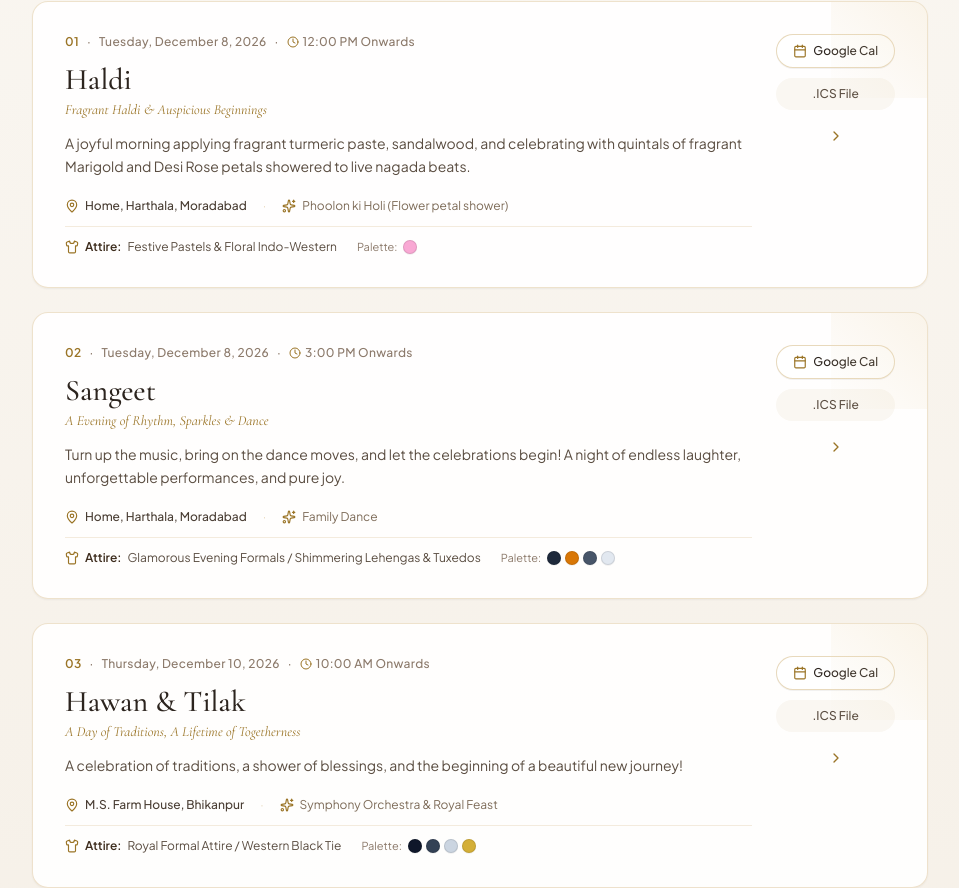
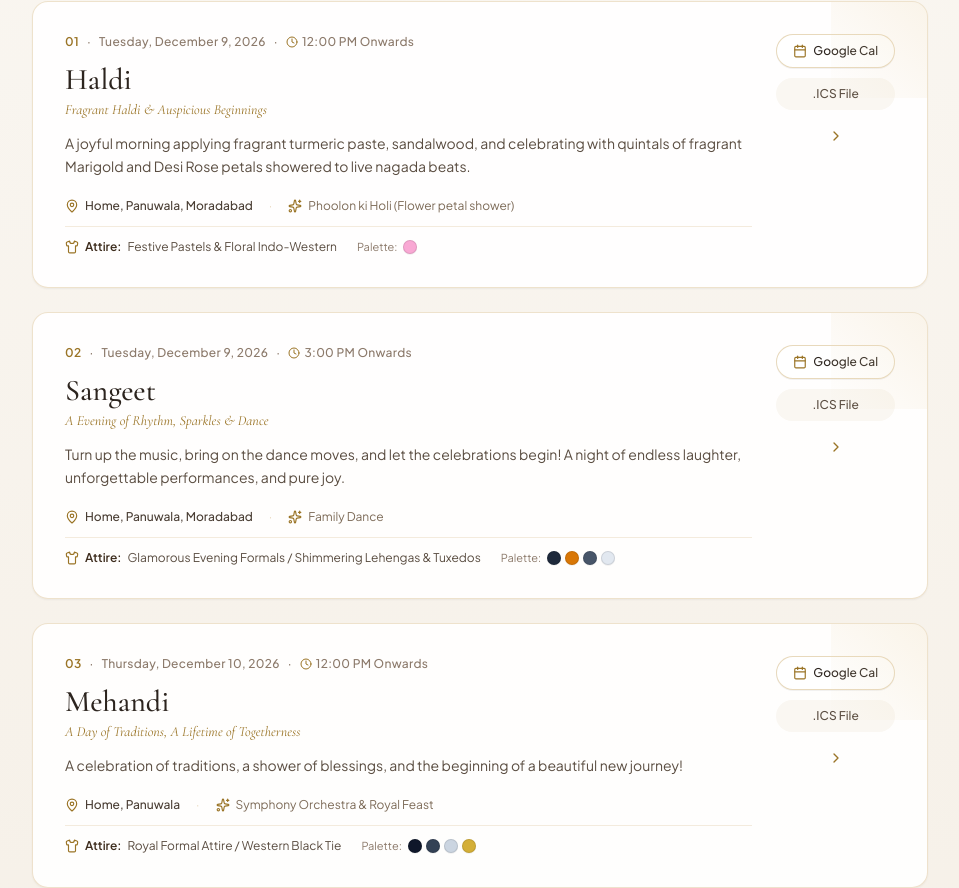
Before and after one commit to shanuvishnoi/khushiInvitation, a React (Vite) app: page / in a window 1280 px wide. Shown: the part 2838-3726 px from the top of the page, without its empty margins (160-1119 px from the left). Built offline with nearby package versions, Linux system fonts and the light colour scheme.

Commit message:
initial commit

```diff
--- a/src/components/VenueMap.tsx
+++ b/src/components/VenueMap.tsx
@@ -96,7 +96,7 @@ export const VenueMap: React.FC = () => {
                   : 'text-[#6B5A4B] hover:text-[#2C241E]'
               }`}
             >
-              Hawan &amp; Tilak
+             Mehandi
             </button>
             <button
               onClick={() => setActiveTab('transit')}
@@ -198,7 +198,7 @@ export const VenueMap: React.FC = () => {
                 {/* Embedded OpenStreetMap / Google Maps iframe */}
                 <iframe
                   title="Wedding Venue Map"
-                  src="https://www.google.com/maps/embed?pb=!1m10!1m8!1m3!1d6987.708932066377!2d78.74070866681375!3d28.872946520968892!3m2!1i1024!2i768!4f13.1!5e0!3m2!1sen!2sin!4v1795017683378!5m2!1sen!2sin"
+                  src="https://www.google.com/maps/embed?pb=!1m18!1m12!1m3!1d3926.8753228319765!2d78.74487461612622!3d29.18928034276252!2m3!1f0!2f0!3f0!3m2!1i1024!2i768!4f13.1!3m3!1m2!1s0x390a4e9c87aaee11%3A0xe15c684f0d048b4e!2sPanoowala%2C%20Uttar%20Pradesh%20244602!5e1!3m2!1sen!2sin!4v1795086579845!5m2!1sen!2sin"
                    className="w-full h-full border-0"
                   allowFullScreen
                   loading="lazy"
@@ -209,7 +209,7 @@ export const VenueMap: React.FC = () => {
                 <div className="absolute bottom-4 left-4 bg-white/95 backdrop-blur-md px-3.5 py-2 rounded-xl shadow-lg border border-[#C5A059]/40 text-xs">
                   <div className="flex items-center gap-2">
                     <span className="w-2 h-2 rounded-full bg-[#9A7426] animate-pulse" />
-                    <span className="font-semibold text-[#2C241E]"> Home, Harthala</span>
+                    <span className="font-semibold text-[#2C241E]"> Home, Panuwala</span>
                   </div>
                 </div>
               </div>
@@ -224,7 +224,7 @@ export const VenueMap: React.FC = () => {
             <div className="lg:col-span-5 space-y-6 bg-white/90 p-6 sm:p-8 rounded-2xl border border-[#C5A059]/30 shadow-sm">
               <div>
                 <span className="text-xs uppercase tracking-widest text-[#9A7426] font-semibold">
-                  Hawan & Tilak Venue
+                   Mehandi
                 </span>
                 <h3 className="text-2xl sm:text-3xl font-display font-medium text-[#2C241E] mt-1">
                   {WEDDING_DETAILS.venue2.name}
@@ -302,7 +302,7 @@ export const VenueMap: React.FC = () => {
                 {/* Embedded OpenStreetMap / Google Maps iframe */}
                 <iframe
                   title="Wedding Venue Map"
-                  src="https://www.google.com/maps/embed?pb=!1m18!1m12!1m3!1d3490.478069441122!2d78.63768447627639!3d28.973201368527725!2m3!1f0!2f0!3f0!3m2!1i1024!2i768!4f13.1!3m3!1m2!1s0x390baadb84770c9b%3A0x2589ccd1a1d11677!2sM%20S%20Farm%20House%20Banquet%20Hall!5e0!3m2!1sen!2sin!4v1795017272020!5m2!1sen!2sin"
+                  src="https://www.google.com/maps/embed?pb=!1m18!1m12!1m3!1d3926.8753228319765!2d78.74487461612622!3d29.18928034276252!2m3!1f0!2f0!3f0!3m2!1i1024!2i768!4f13.1!3m3!1m2!1s0x390a4e9c87aaee11%3A0xe15c684f0d048b4e!2sPanoowala%2C%20Uttar%20Pradesh%20244602!5e1!3m2!1sen!2sin!4v1795086579845!5m2!1sen!2sin"
                    className="w-full h-full border-0"
                   allowFullScreen
                   loading="lazy"
--- a/src/data/weddingData.ts
+++ b/src/data/weddingData.ts
@@ -56,7 +56,7 @@ export const WEDDING_DETAILS = {
     address: "Mangal Lipi Farm House, Sahaspur, Moradabad",
     googleMapsUrl: "https://maps.google.com/?cid=13054701892862380923&g_mp=CiVnb29nbGUubWFwcy5wbGFjZXMudjEuUGxhY2VzLkdldFBsYWNlEAMYASAF",
     coordinates: { lat: 29.152121422670255, lng: 78.60077728650798 },
-    phone: "+91 8077428234",
+    phone: "+91 7300703740",
     email: "mangalLipi@gmail.com",
     transit: [
       {
@@ -75,11 +75,11 @@ export const WEDDING_DETAILS = {
     ],
   },
   venue2: {
-    name: "MS Farm House",
-    address: "MS Farm House, Bhikanpur, Moradabad",
-    googleMapsUrl: "https://maps.app.goo.gl/mVa1neS5GRuTq3xi7",
-    coordinates: { lat: 28.973431327307786, lng: 78.64022721031712 },
-    phone: "+91 8077428234",
+    name: "Home",
+    address: "Home, Panuwala, Moradabad",
+    googleMapsUrl: "https://maps.app.goo.gl/ie3npkEW15EvN2fB6",
+    coordinates: { lat: 29.190291, lng: 78.640227 },
+    phone: "+91 7300703740",
     email: "msfarmhouse@gmail.com",
     transit: [
       {
@@ -99,10 +99,10 @@ export const WEDDING_DETAILS = {
   },
   venue: {
     name: "Home",
-    address: "Harthala, Moradabad",
-    googleMapsUrl: "https://maps.app.goo.gl/HsHvXaeQUP7FoNB59",
-    coordinates: { lat: 28.872937, lng: 78.740601 },
-    phone: "+91 8923886839",
+    address: "Panuwala, Moradabad",
+    googleMapsUrl: "https://maps.app.goo.gl/ie3npkEW15EvN2fB6",
+    coordinates: { lat: 29.190291, lng: 78.740601 },
+    phone: "+91 7300703740",
     email: "",
     transit: [
       {
@@ -151,9 +151,9 @@ export const WEDDING_EVENTS: WeddingEvent[] = [
     id: "haldi",
     name: "Haldi",
     subTitle: "Fragrant Haldi & Auspicious Beginnings",
-    date: "Tuesday, December 8, 2026",
+    date: "Tuesday, December 9, 2026",
     time: "12:00 PM Onwards",
-    location: "Home, Harthala, Moradabad",
+    location: "Home, Panuwala, Moradabad",
     dressCode: "Festive Pastels & Floral Indo-Western",
     dressColorPalette: ["#F9A8D4"],
     description: "A joyful morning applying fragrant turmeric paste, sandalwood, and celebrating with quintals of fragrant Marigold and Desi Rose petals showered to live nagada beats.",
@@ -165,9 +165,9 @@ export const WEDDING_EVENTS: WeddingEvent[] = [
     id: "sangeet",
     name: "Sangeet ",
     subTitle: "A Evening of Rhythm, Sparkles & Dance",
-    date: "Tuesday, December 8, 2026",
+    date: "Tuesday, December 9, 2026",
     time: "3:00 PM Onwards",
-    location: "Home, Harthala, Moradabad",
+    location: "Home, Panuwala, Moradabad",
     dressCode: "Glamorous Evening Formals / Shimmering Lehengas & Tuxedos",
     dressColorPalette: ["#1E293B", "#D97706", "#475569", "#E2E8F0"],
     description: "Turn up the music, bring on the dance moves, and let the celebrations begin! A night of endless laughter, unforgettable performances, and pure joy.",
@@ -177,11 +177,11 @@ export const WEDDING_EVENTS: WeddingEvent[] = [
   },
   {
     id: "reception",
-    name: "Hawan & Tilak",
+    name: "Mehandi",
     subTitle: "A Day of Traditions, A Lifetime of Togetherness",
     date: "Thursday, December 10, 2026",
-    time: "10:00 AM Onwards",
-    location: "M.S. Farm House, Bhikanpur",
+    time: "12:00 PM Onwards",
+    location: "Home, Panuwala",
     dressCode: "Royal Formal Attire / Western Black Tie",
     dressColorPalette: ["#0F172A", "#334155", "#CBD5E1", "#D4AF37"],
     description: "A celebration of traditions, a shower of blessings, and the beginning of a beautiful new journey!",
--- a/src/utils/calendar.ts
+++ b/src/utils/calendar.ts
@@ -21,7 +21,7 @@ export function getAllEventsGoogleCalendarUrl(): string {
   const details = encodeURIComponent(
     `Celebration Itinerary:\n` +
     `• Dec 8: Haldi (12 PM) & Sangeet Cocktail (3 PM)\n` +
-    `• Dec 10: Hawan & Tilak (10 AM)\n` +
+    `• Dec 10:  Mehandi (10 AM)\n` +
     `• Dec 11: Wedding Celebrations (6 PM)\n\n` +
     `Venue: Mangal Lipi Farm House, Moradabad\n` +
     `Hashtag: #PrathaWedsAbhinav`
```
